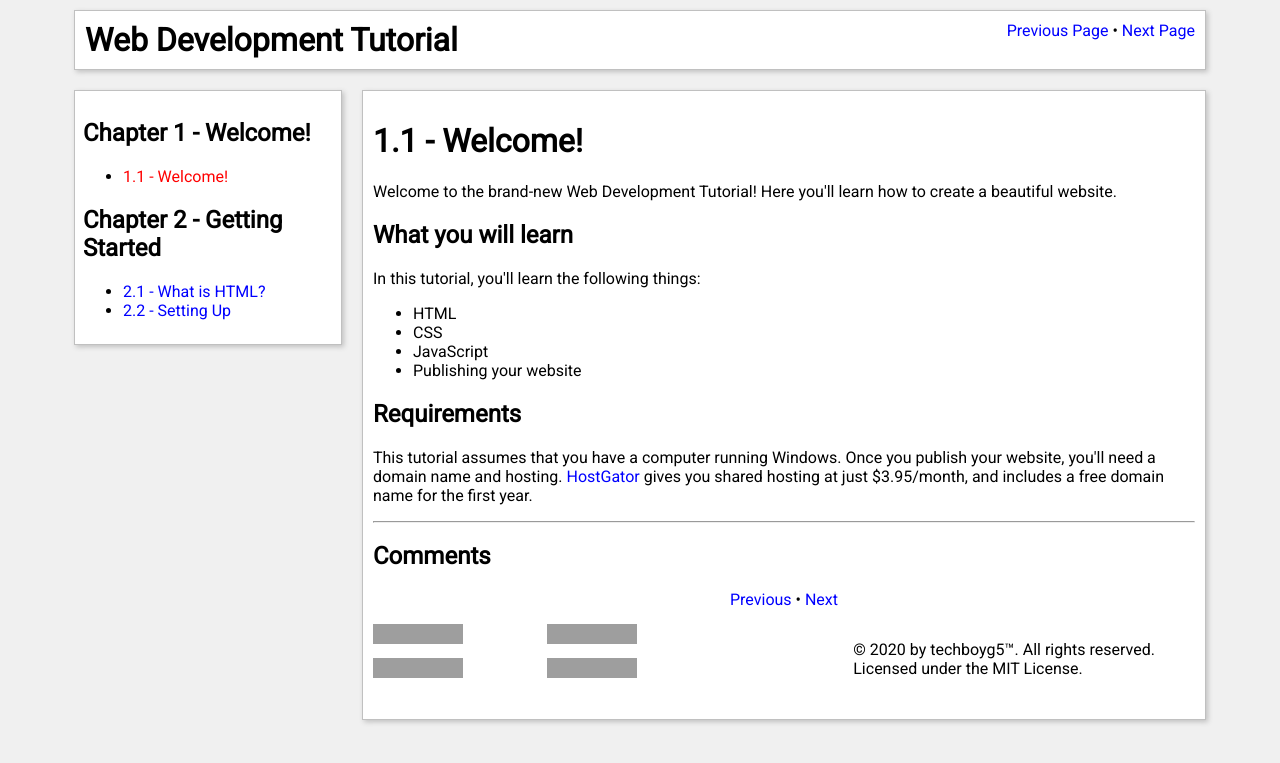
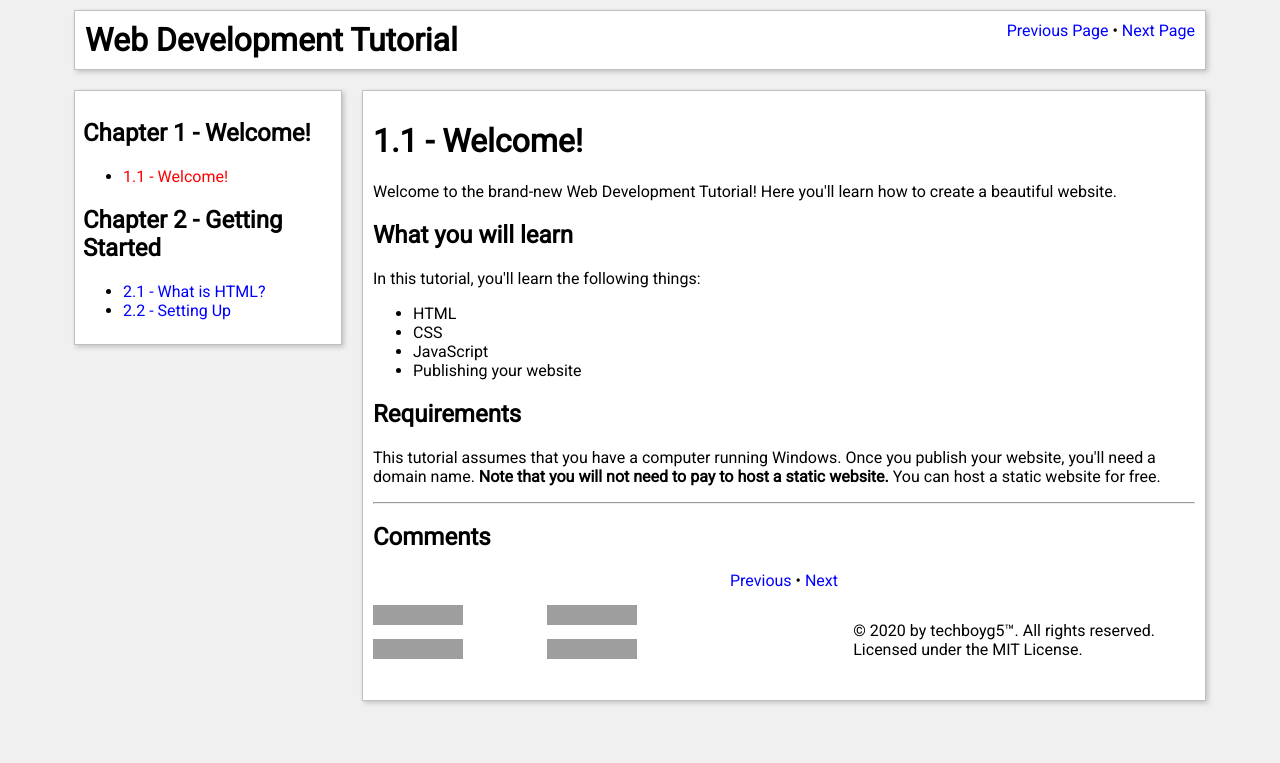
Before and after one commit to techboyg5/web-development-tutorial, a Jekyll site: the page built from chapter1/page1.html, in a window 1280 px wide, cut to the strip 0-763 px from the top of the page. Built offline with Jekyll 4.4.1, drawn with Linux system fonts in a browser that asks for light colours; comment, search, counter and statistics services are not loaded; grey boxes are pictures that could not be loaded.

Commit message:
Update page1.html

```diff
--- a/chapter1/page1.html
+++ b/chapter1/page1.html
@@ -17,4 +17,4 @@ nexttitle: 2.1 - What is HTML?
   <li>Publishing your website</li>
 </ul>
 <h2>Requirements</h2>
-<p>This tutorial assumes that you have a computer running Windows. Once you publish your website, you'll need a domain name and hosting. <a href="https://www.hostgator.com/">HostGator</a> gives you shared hosting at just $3.95/month, and includes a free domain name for the first year.</p>
+<p>This tutorial assumes that you have a computer running Windows. Once you publish your website, you'll need a domain name. <strong>Note that you will not need to pay to host a static website.</strong> You can host a static website for free.</p>
```
